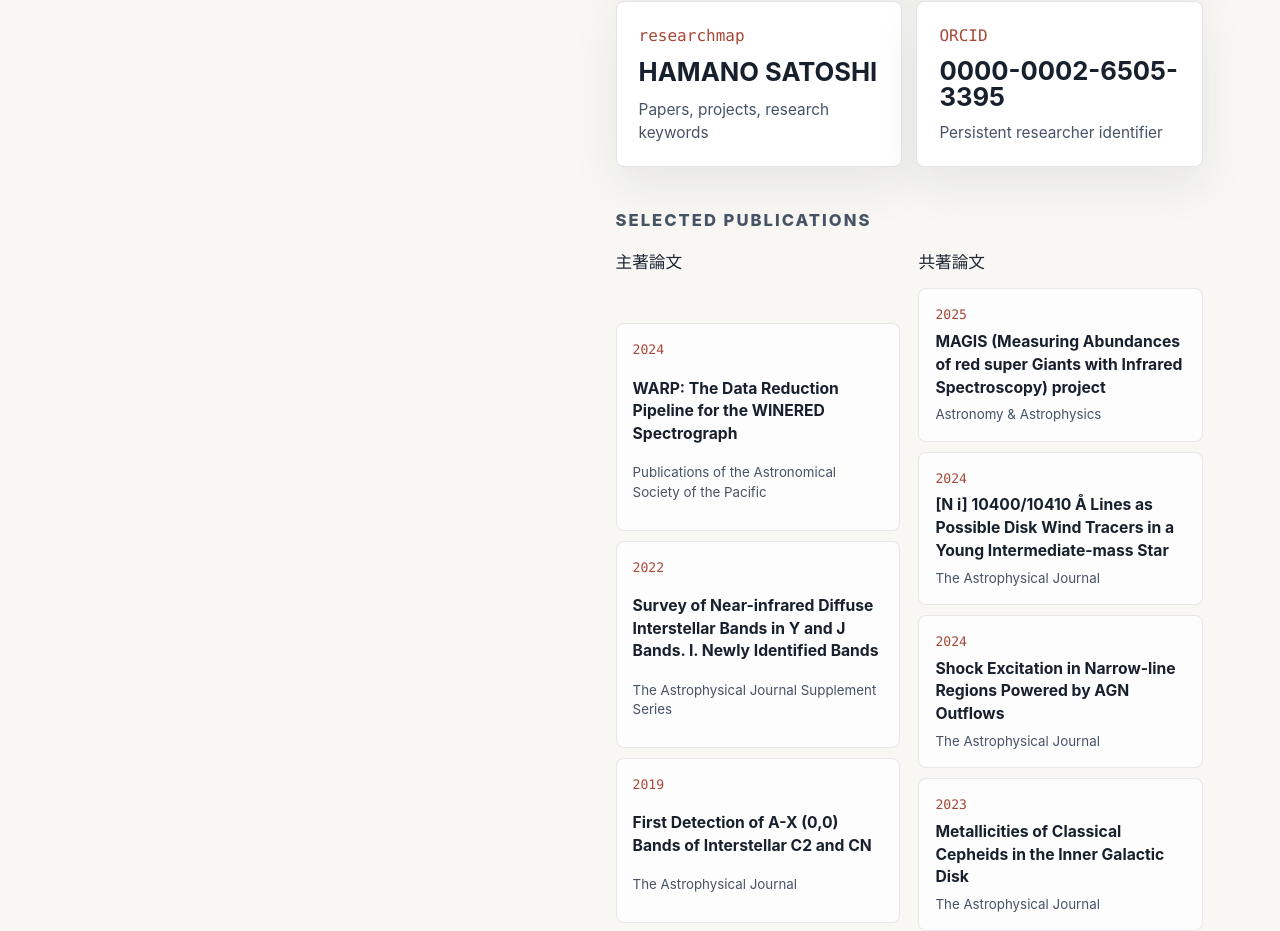
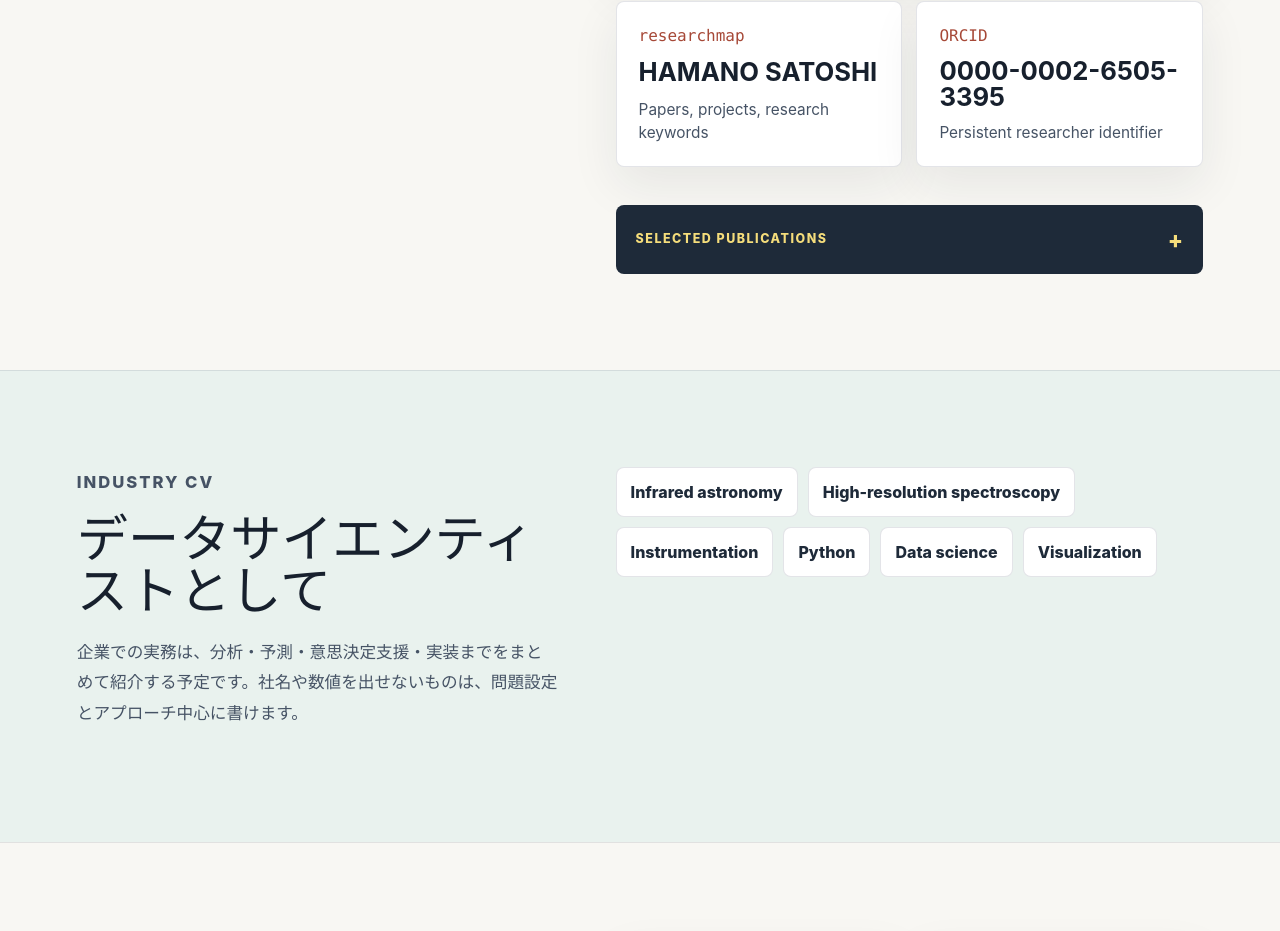
Before and after one commit to SatoshiHamano/SatoshiHamano.github.io, a React (Vite) app: page / in a window 1280 px wide. Shown: the part 1954-2885 px from the top of the page. Built offline with nearby package versions, Linux system fonts and the light colour scheme.

Commit message:
Collapse publication lists

```diff
--- a/src/App.css
+++ b/src/App.css
@@ -332,10 +332,43 @@ h3 {
   margin-top: 24px;
 }
 
+.publication-block summary {
+  align-items: center;
+  background: #1e2a39;
+  border-radius: 8px;
+  color: #fff;
+  cursor: pointer;
+  display: flex;
+  justify-content: space-between;
+  list-style: none;
+  padding: 18px 20px;
+}
+
+.publication-block summary::-webkit-details-marker {
+  display: none;
+}
+
+.publication-block summary::after {
+  color: #f5dd7b;
+  content: "+";
+  font-size: 1.4rem;
+  font-weight: 800;
+}
+
+.publication-block[open] summary::after {
+  content: "-";
+}
+
+.publication-block summary .section-kicker {
+  color: #f5dd7b;
+  margin: 0;
+}
+
 .publication-columns {
   display: grid;
   gap: 18px;
   grid-template-columns: repeat(2, minmax(0, 1fr));
+  margin-top: 18px;
 }
 
 .publication-list {
--- a/src/App.tsx
+++ b/src/App.tsx
@@ -310,8 +310,10 @@ function App() {
               </a>
             ))}
           </div>
-          <div className="publication-block">
-            <p className="section-kicker">{t.publicationsTitle}</p>
+          <details className="publication-block">
+            <summary>
+              <span className="section-kicker">{t.publicationsTitle}</span>
+            </summary>
             <div className="publication-columns">
               <section className="publication-list" aria-labelledby="first-author-papers">
                 <h3 id="first-author-papers">{t.firstAuthorTitle}</h3>
@@ -334,7 +336,7 @@ function App() {
                 ))}
               </section>
             </div>
-          </div>
+          </details>
         </div>
       </section>
 
```
